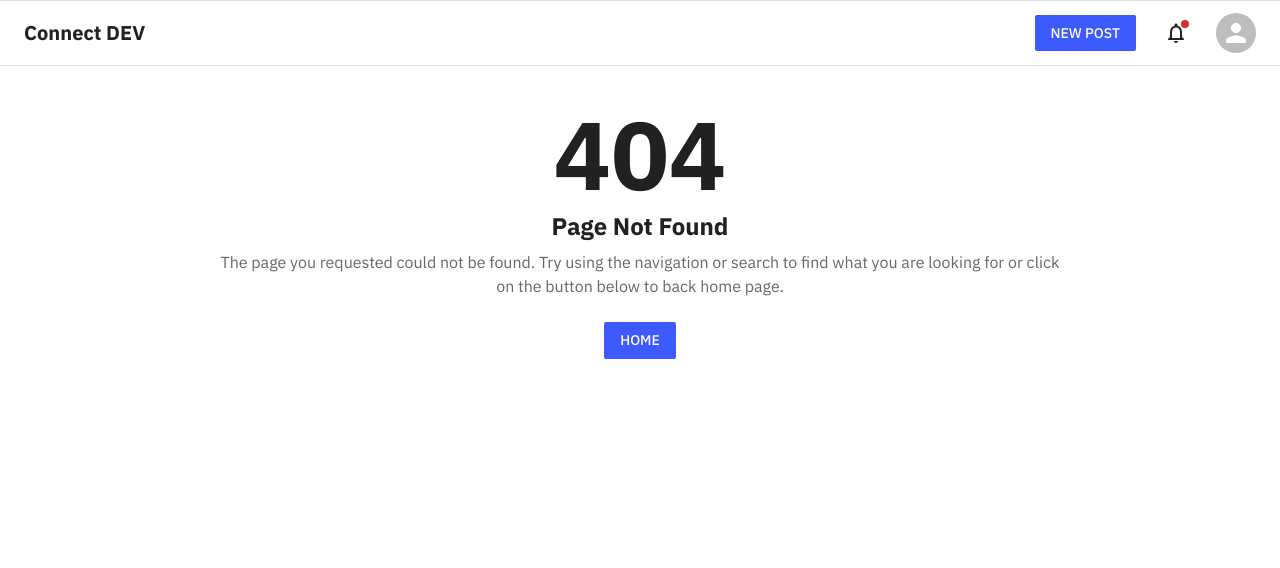
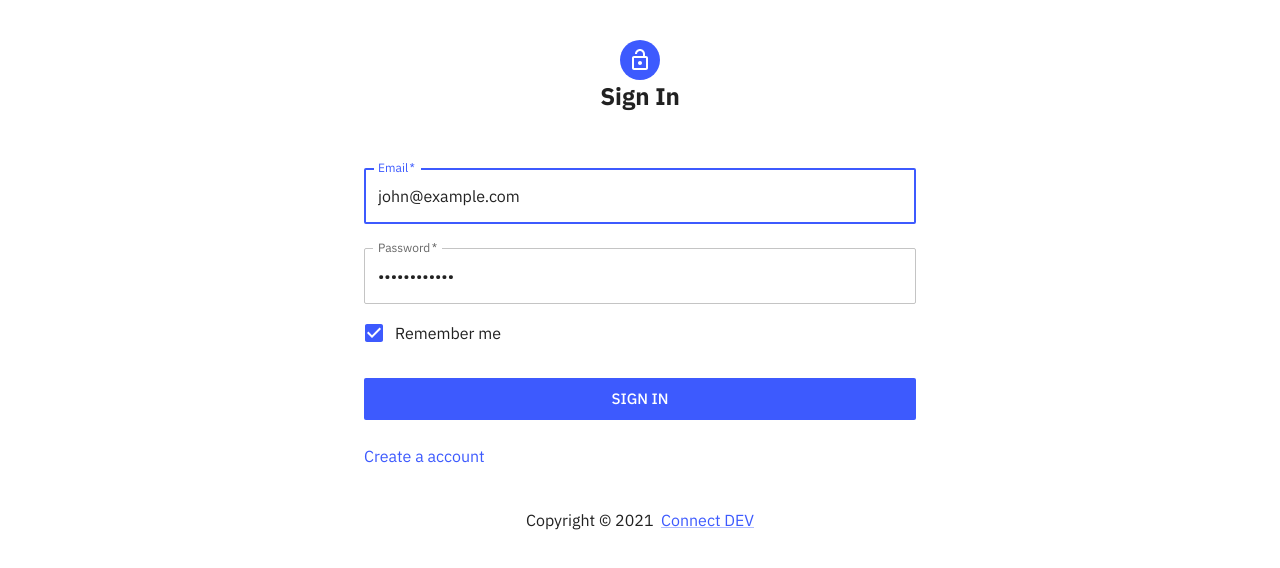
Before and after one commit to smarcelloc/react-template-blog-dev, a React (Create React App) app: page /login in a window 1280 px wide. Shown: the top 568 px of the page. Built offline with nearby package versions, Linux system fonts and the light colour scheme.

Commit message:
feat: add page Sign In

```diff
--- a/src/App.tsx
+++ b/src/App.tsx
@@ -2,12 +2,14 @@ import * as React from 'react';
 import { BrowserRouter, Route, Routes } from 'react-router-dom';
 
 import Home from './pages/Home';
+import Login from './pages/Login';
 
 const App: React.FC = () => {
   return (
     <BrowserRouter>
       <Routes>
         <Route path="/*" element={<Home />} />
+        <Route path="/login/*" element={<Login />} />
       </Routes>
     </BrowserRouter>
   );
--- /dev/null
+++ b/src/pages/Login.tsx
@@ -0,0 +1,46 @@
+import * as React from 'react';
+import { Route, Routes } from 'react-router-dom';
+
+import Avatar from '@mui/material/Avatar';
+import Box from '@mui/material/Box';
+import Container from '@mui/material/Container';
+import Link from '@mui/material/Link';
+import Typography from '@mui/material/Typography';
+
+import LockOpenOutlinedIcon from '@mui/icons-material/LockOpenOutlined';
+
+import SignIn from './SignIn';
+
+const Login: React.FC = () => {
+  return (
+    <Box display="flex" flexDirection="column" alignItems="center" my={5}>
+      <Avatar
+        sx={{ bgcolor: (theme) => theme.palette.primary.main }}
+        aria-label="authentication icon">
+        <LockOpenOutlinedIcon />
+      </Avatar>
+      <Typography variant="h5" component="h1">
+        <Routes>
+          <Route path="*" element="Sign In" />
+        </Routes>
+      </Typography>
+      <Container maxWidth="sm">
+        <Box my={5}>
+          <Routes>
+            <Route path="*" element={<SignIn />} />
+          </Routes>
+        </Box>
+        <Typography textAlign="center">
+          Copyright © {new Date().getFullYear()} &nbsp;
+          <Link
+            target="_blank"
+            href="https://github.com/smarcelloc/connect-dev">
+            Connect DEV
+          </Link>
+        </Typography>
+      </Container>
+    </Box>
+  );
+};
+
+export default Login;
--- /dev/null
+++ b/src/pages/SignIn.tsx
@@ -0,0 +1,74 @@
+import * as React from 'react';
+import { Link, useNavigate } from 'react-router-dom';
+
+import Button from '@mui/material/Button';
+import Checkbox from '@mui/material/Checkbox';
+import FormControlLabel from '@mui/material/FormControlLabel';
+import TextField from '@mui/material/TextField';
+
+const SignIn: React.FC = () => {
+  const navigate = useNavigate();
+
+  const [email, setEmail] = React.useState('john@example.com');
+  const [password, setPassword] = React.useState('password@123');
+
+  const handleSubmit = async (event: React.FormEvent) => {
+    event.preventDefault();
+    navigate('/');
+  };
+
+  return (
+    <>
+      <form>
+        <TextField
+          id="email"
+          name="email"
+          autoComplete="email"
+          label="Email"
+          variant="outlined"
+          fullWidth
+          autoFocus
+          required
+          type="email"
+          margin="normal"
+          value={email}
+          onChange={(event) => setEmail(event.target.value)}
+        />
+
+        <TextField
+          id="password"
+          name="password"
+          label="Password"
+          autoComplete="password"
+          variant="outlined"
+          fullWidth
+          required
+          type="password"
+          margin="normal"
+          value={password}
+          onChange={(event) => setPassword(event.target.value)}
+        />
+
+        <FormControlLabel
+          control={<Checkbox defaultChecked id="remember" name="remember" />}
+          label="Remember me"
+        />
+
+        <Button
+          fullWidth
+          variant="contained"
+          color="primary"
+          type="submit"
+          size="large"
+          sx={{ marginY: 3 }}
+          onClick={handleSubmit}>
+          Sign In
+        </Button>
+      </form>
+
+      <Link to="/login/register">Create a account</Link>
+    </>
+  );
+};
+
+export default SignIn;
--- a/src/styles/components.ts
+++ b/src/styles/components.ts
@@ -6,6 +6,7 @@ const componentsTheme = (theme: Theme): Components => {
       styleOverrides: {
         a: {
           textDecoration: 'none',
+          color: theme.palette.primary.main,
         },
       },
     },
```
